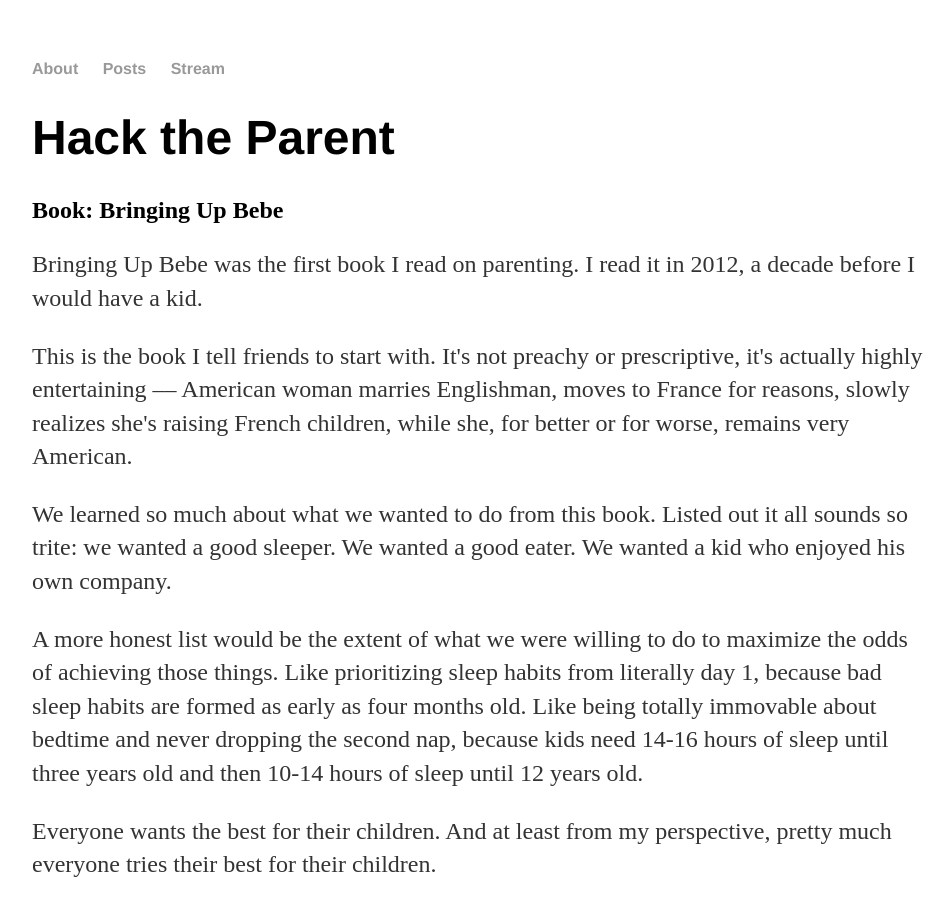
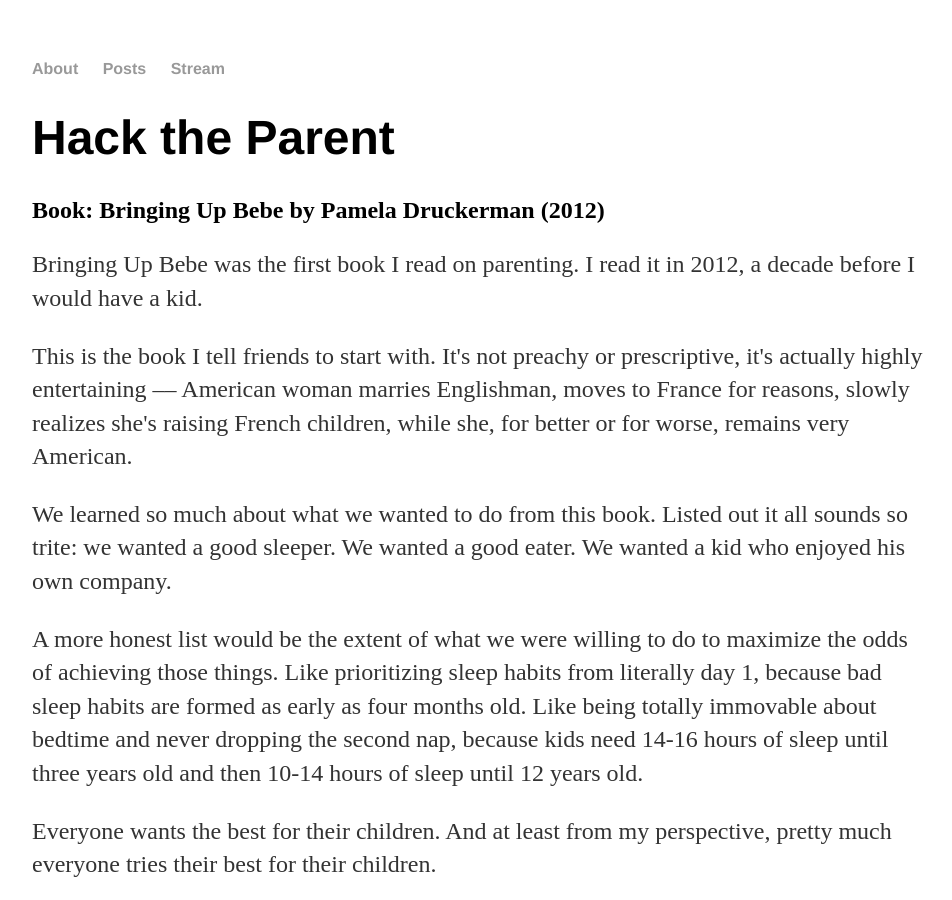
Before and after one commit to hacktheparent/hacktheparent.github.io, a Jekyll site: the page built from posts/bringingupbebe.html, in a window 1280 px wide and 900 px high. Shown: the whole window, without its empty margins (160-1112 px from the left). Built offline with Jekyll 4.4.1, drawn with Linux system fonts in a browser that asks for light colours.

Commit message:
update bringingupbebe.html

```diff
--- a/posts/bringingupbebe.html
+++ b/posts/bringingupbebe.html
@@ -4,7 +4,7 @@
 ---
 <div class="blurb">
 	<h1>Hack the Parent</h1>
-		<h2>Book: Bringing Up Bebe</h2>
+		<h2>Book: Bringing Up Bebe by Pamela Druckerman (2012)</h2>
 
 		<p>Bringing Up Bebe was the first book I read on parenting. I read it in 2012, a decade before I would have a kid.</p>
 
```
